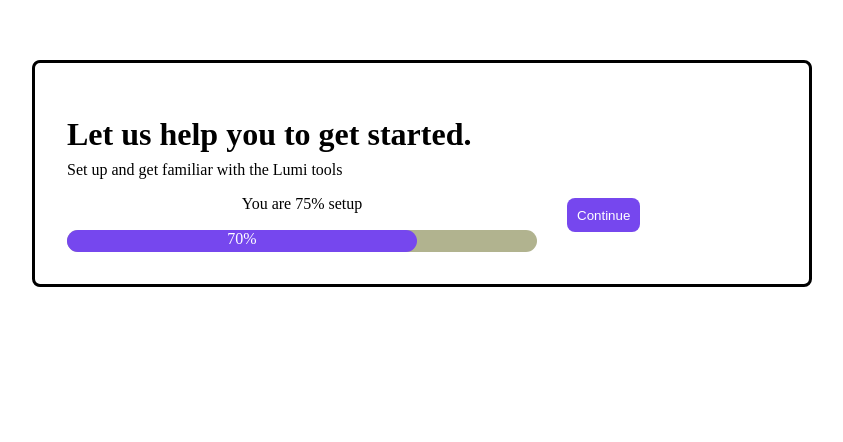
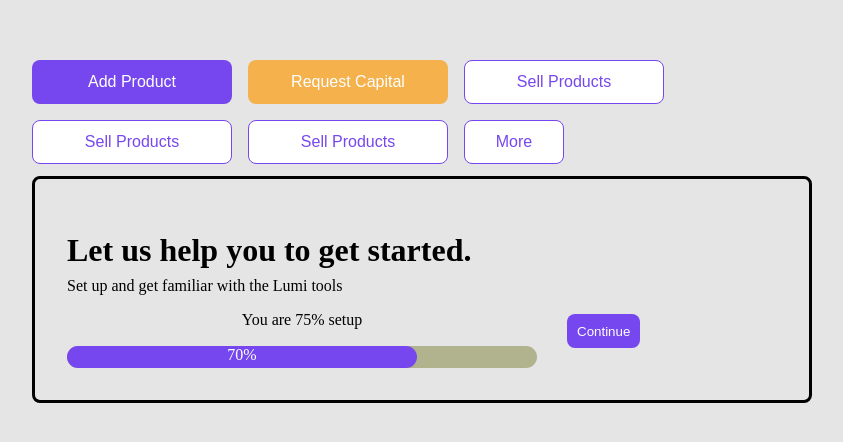
Before and after one commit to oluwaseun908/learning, a plain HTML site: page index.html in a window 1280 px wide. Shown: the part 190-632 px from the top of the page, without its empty margins (218-1061 px from the left). Drawn offline with Linux system fonts and the light colour scheme.

Commit message:
fix: cleanup

```diff
--- a/index.html
+++ b/index.html
@@ -7,13 +7,21 @@
     <link rel="stylesheet" type="text/css" href="style.css" />
   </head>
   <body>
+    <div class="buttonGroup">
+         <button class="btn btnPrimary">Add Product</button>
+         <button class="btn btnWarning">Request Capital</button>
+         <button class="btn btnOutline">Sell Products</button>
+         <button class="btn btnOutline">Sell Products</button>
+         <button class="btn btnOutline">Sell Products</button>
+         <button class="btn btnMore">More</button>
+    </div>
     <div class="container">
       <div class="content">
         <h1>Let us help you to get started.</h1>
         <span class="span">Set up and get familiar with the Lumi tools</span>
       </div>
       <div class="allPb">
-        <div class="pbContent">
+           <div class="pbContent">
             <p>You are 75% setup</p>
             <div class="progressBar">
             <div class="innerPb">70%</div>
@@ -22,8 +30,5 @@
          <button class="button">Continue</button>
        </div>
     </div>
-
-
-    </div>
   </body>
 </html>
--- a/style.css
+++ b/style.css
@@ -1,3 +1,7 @@
+body{
+    background-color: #e5e5e5;
+}
+
 .container{
     border-radius: 8px;
     border: solid;
@@ -61,3 +65,43 @@ body {
     align-items: center;
     flex-wrap: wrap;
 }
+.buttonGroup{
+    display: flex;
+    gap: 1em;
+    flex-wrap: wrap;
+    margin-bottom: 12px;
+}
+.btn {
+    padding: 12px 24px;
+    border: none;
+    border-radius: 8px;
+    font-size: 1rem;
+    font-weight: 500;
+    cursor: pointer;
+
+}
+
+.btnPrimary{
+    background-color: #7647ee;
+    color: white;
+    width: 200px;
+}
+.btnWarning{
+    background-color: #f4b14c;
+    color: white;
+    width: 200px;
+}
+.btnOutline{
+    background-color: white;
+    border: 1px solid #7647ee;
+    width: 200px;
+    color: #7647ee;
+}
+.btnMore{
+    display: flex;
+    background-color: white;
+    width: 100px;
+    border: 1px solid #7647ee;
+    color: #7647ee;
+    justify-content: center;
+}
```
Also changed, not shown: img.png (added), 1 other file.
